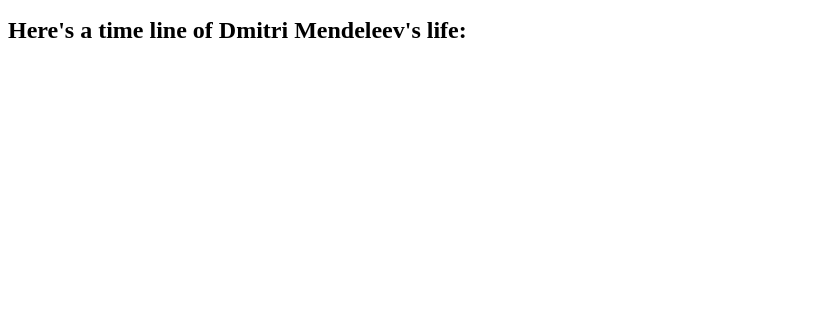
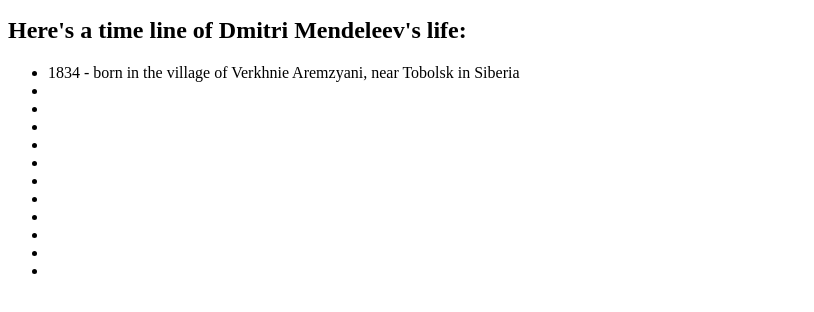
Before and after one commit to lss1ash/freeCodeCamp-TributePage, a plain HTML site: page index.html in a window 1280 px wide. Shown: the part 470-782 px from the top of the page, without its empty margins (0-814 px from the left). Drawn offline with Linux system fonts and the light colour scheme.

Commit message:
Lifetime list markup created
Lifetime list markup created

```diff
--- a/index.html
+++ b/index.html
@@ -16,6 +16,20 @@
       </figure>
       <section>
         <h2>Here's a time line of Dmitri Mendeleev's life:</h2>
+        <ul>
+          <li>1834 - born in the village of Verkhnie Aremzyani, near Tobolsk in Siberia</li>
+          <li></li>
+          <li></li>
+          <li></li>
+          <li></li>
+          <li></li>
+          <li></li>
+          <li></li>
+          <li></li>
+          <li></li>
+          <li></li>
+          <li></li>
+        </ul>
       </section>
     </main>
   </body>
```
